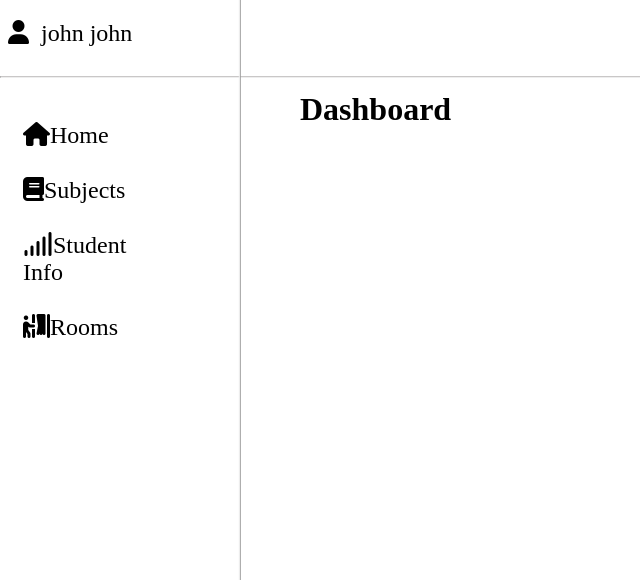
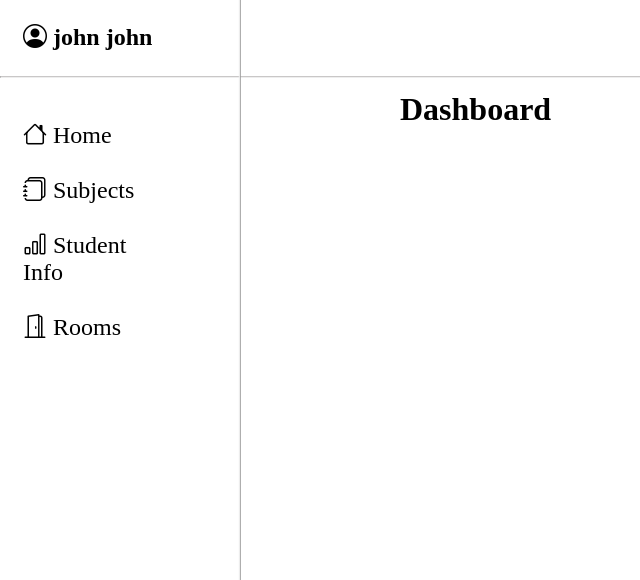
Before and after one commit to lancemartija/Grading-System, a PHP site: page /student/view/dashboard.php in a window 1280 px wide. Shown: the top 580 px of the page, without its empty margins (0-640 px from the left). Run offline with PHP 8.4, Linux system fonts and the light colour scheme; a user stored in the database is signed in; some libraries are stand-ins or nearby versions.

Commit message:
modify: design in dashboard

```diff
--- a/student/view/dashboard.php
+++ b/student/view/dashboard.php
@@ -13,9 +13,11 @@ include_once "../classes/student-login.classes.php";
     <meta charset="UTF-8">
     <meta http-equiv="X-UA-Compatible" content="IE=edge">
     <meta name="viewport" content="width=device-width, initial-scale=1.0">
-    <script src="https://kit.fontawesome.com/365a34f9d5.js" crossorigin="anonymous"></script>
+
+    <link rel="stylesheet" href="https://cdn.jsdelivr.net/npm/bootstrap-icons@1.7.2/font/bootstrap-icons.css">
     <title>Dashboard</title>
 </head>
+
 <style>
     .hr1 {
         margin: 50px -8px 20px;
@@ -25,13 +27,15 @@ include_once "../classes/student-login.classes.php";
     .dash {
         position: absolute;
         top: 70px;
-        left: 300px;
+        left: 400px;
     }
 
     .name {
         font-size: 24px;
         position: absolute;
-        top: 20px;
+        top: 10px;
+        font-weight: bold;
+        padding: 14px 100px 14px 15px;
 
     }
 
@@ -60,26 +64,27 @@ include_once "../classes/student-login.classes.php";
     }
 
     li a:hover {
-        background-color: #555;
+        background-color: royalblue;
         color: white;
+        border-radius: 10px;
+        padding: 15px;
+        width: 310px;
     }
+
 </style>
 
+
 <body>
-    <span class="name"><i class="fas fa-user"></i>&nbsp;&nbsp;<?php echo $_SESSION["lname"] . " " . $_SESSION["fname"]; ?></span><br>
+    <span class="name"><i class="bi bi-person-circle"></i>&nbsp;<?php echo $_SESSION["lname"] . " " . $_SESSION["fname"]; ?></span><br>
     <hr class="hr1">
     <hr class="line">
     <h1 class="dash">Dashboard</h1>
 
     <ul>
-        <li><a href="#home">
-                <span><i class="fas fa-home"></i>Home</span>
-            </a></li>
-        <li><a href="#news">
-                <span><i class="fas fa-book"></i>Subjects</span>
-            </a></li>
-        <li><a href="#contact"><span><i class="fas fa-signal"></i>Student Info</span></a></li>
-        <li><a href="#about"><span><i class="fas fa-person-booth"></i>Rooms</span></a></li>
+        <li><a href="#home"><span><i class="bi bi-house"></i>&nbsp;Home</span></a></li>
+        <li><a href="#news"><span><i class="bi bi-journals"></i>&nbsp;Subjects</span></a></li>
+        <li><a href="#contact"><span><i class="bi bi-bar-chart"></i>&nbsp;Student Info</span></a></li>
+        <li><a href="#about"><span><i class="bi bi-door-open"></i>&nbsp;Rooms</span></a></li>
     </ul>
 
 
```
